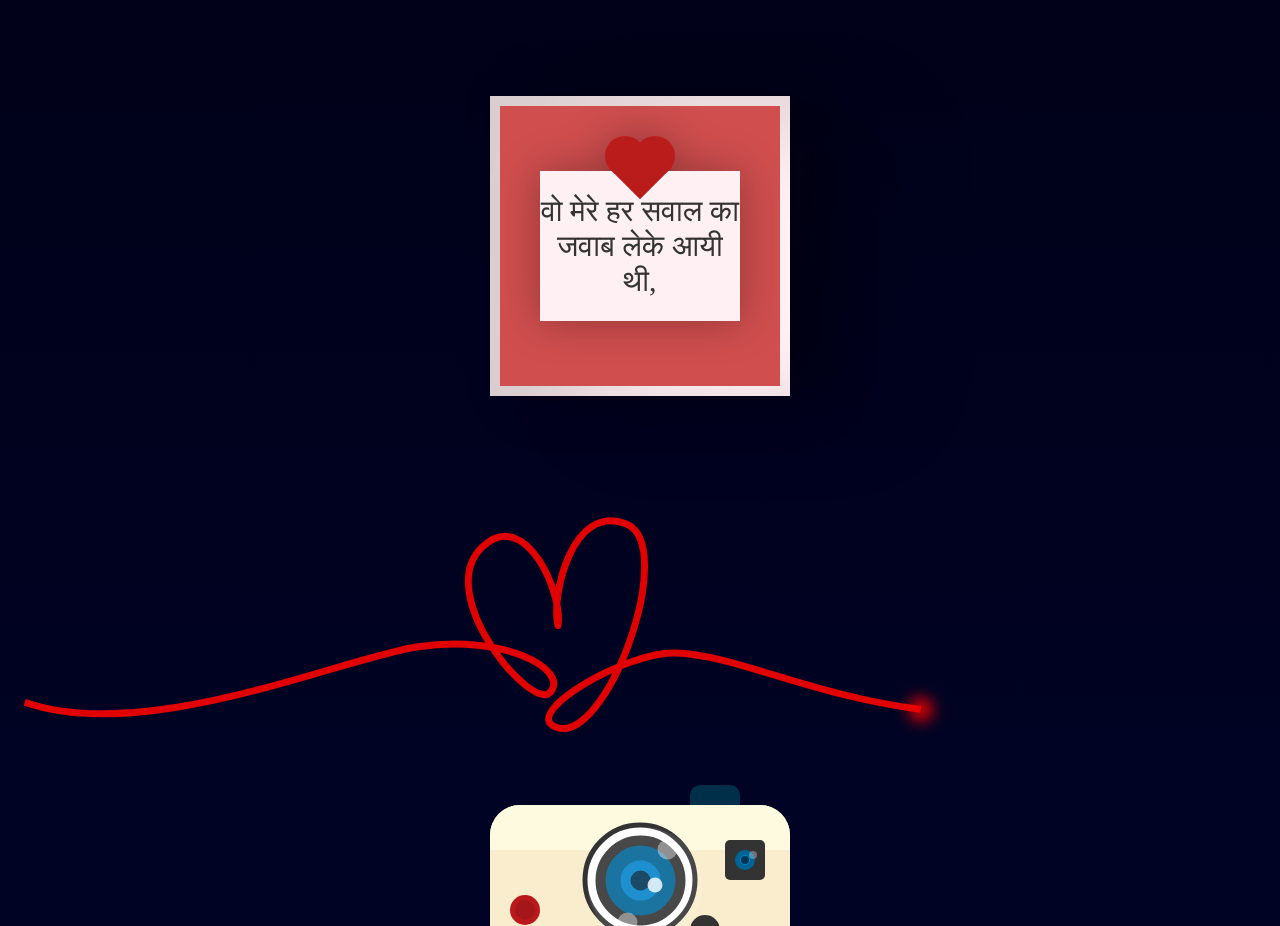
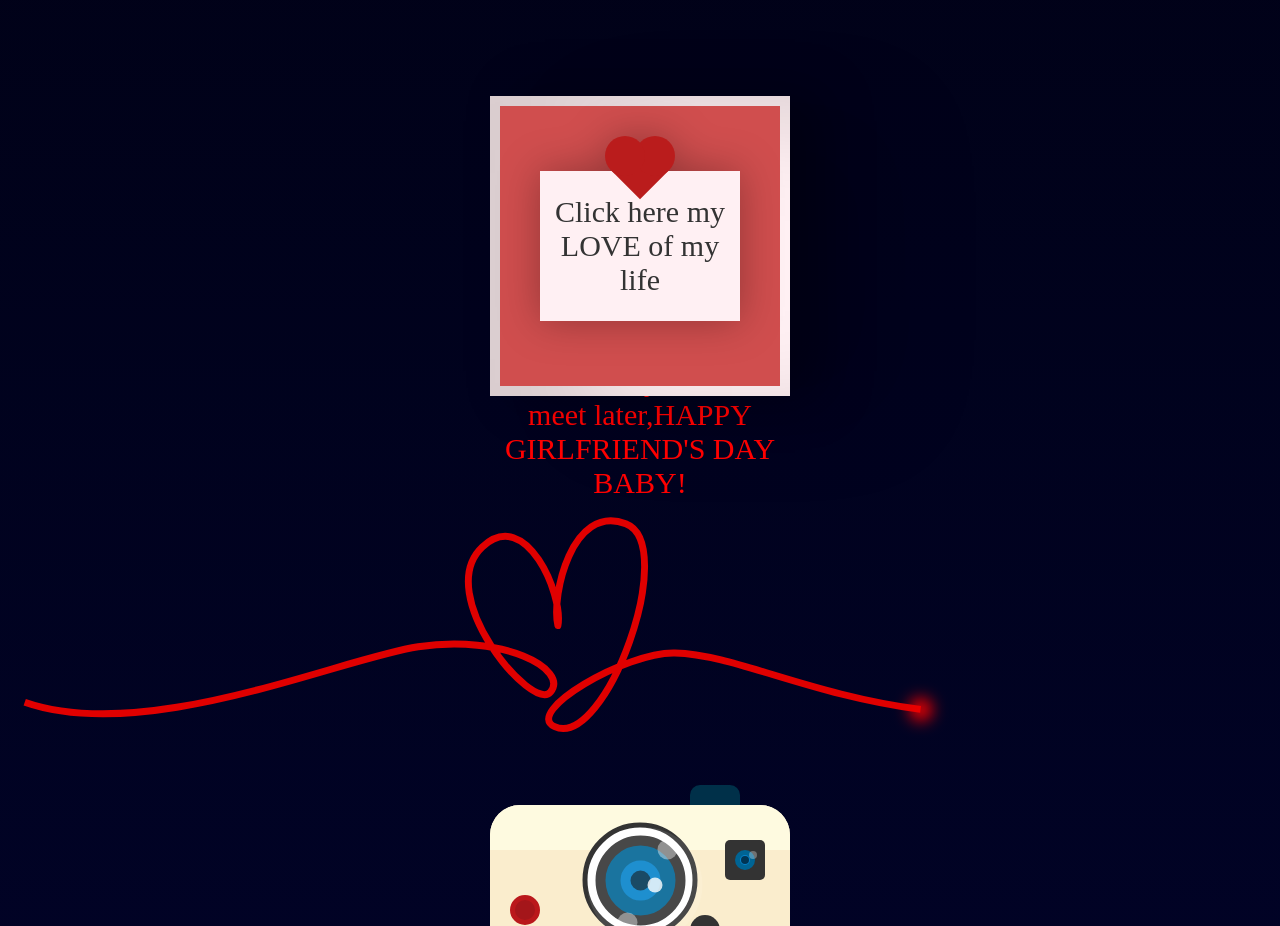
Before and after one commit to FauzanHacker97/PROJECTMEGA, a plain HTML site: page index.html in a window 1280 px wide. Shown: the part 1440-2366 px from the top of the page. Drawn offline with Linux system fonts and the light colour scheme; grey boxes are pictures that could not be loaded.

Commit message:
Update index.html

```diff
--- a/index.html
+++ b/index.html
@@ -4,7 +4,7 @@
   <meta charset="UTF-8">
   <meta name="viewport" content="width=device-width, initial-scale=1.0">
   <link rel="stylesheet" href="style.css">
-  <title>Rose Day Celebration</title>
+  <title>Girlfriend's Day</title>
 </head>
 <body>
   <div class="container">
@@ -67,14 +67,12 @@
   <input id="open" type="checkbox">
   <label class="open" for="open"></label>
 <div class="card-front">
-  <div class="note">वो मेरे हर सवाल का जवाब लेके आयी थी, </div>
+  <div class="note">Click here my LOVE of my life </div>
 </div>
 
   <div class="card-inside">
     <div class="text-one">
-वो खुद खामोश थी मगर ग़ुलाब लेके आयी थी!
-
-Happy Rose Day
+SAYA SAYANG AWAK SANGAT2 ,please stay with me forever nur amni nashirah ,thankyou for always be there for me,always strong,patient with me,I really hope there is way for us to meet later,HAPPY GIRLFRIEND'S DAY BABY!
     </div>
     <div class="heart"></div>
     <div class="smile"></div>
```
